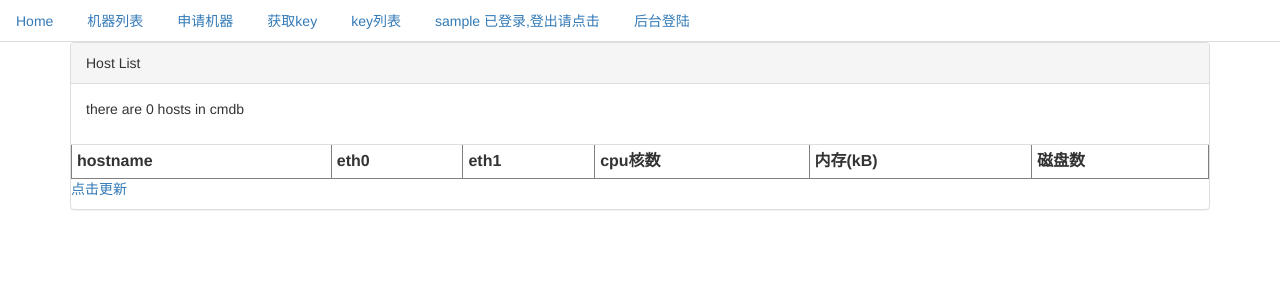
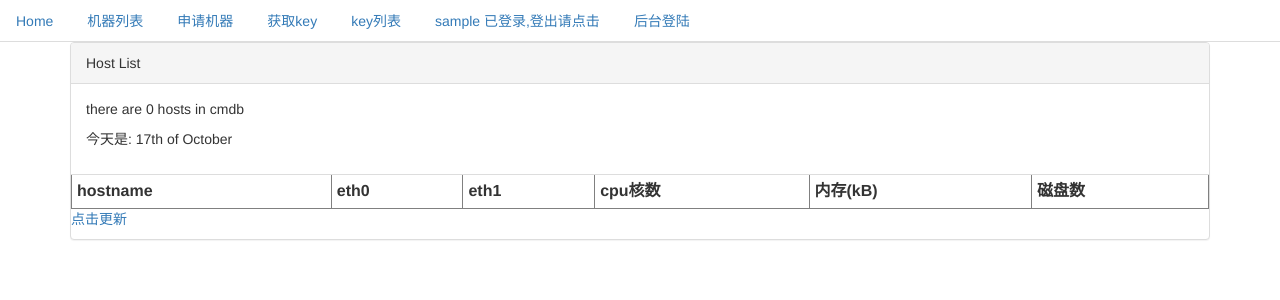
Before and after one commit to gqdw/zm_cmdb, a Django app: page /main/list/ in a window 1280 px wide. Shown: the top 300 px of the page. Run offline with Django 3.2, Linux system fonts and the light colour scheme; the visitor is signed in with stand-in values (Sample User, id 1); data that the repository does not hold is empty; parts of the project's set-up code (start-up, migrations or seed data) failed here and were passed over; some libraries are stand-ins or nearby versions.

Commit message:
Changes to be committed: 	modified:   main/templates/list.html 	add date support

```diff
--- a/zm_cmdb/main/templates/list.html
+++ b/zm_cmdb/main/templates/list.html
@@ -14,6 +14,7 @@
 <div class="panel-heading">Host List</div>
 <div class="panel-body">
 	<p>there are {{ hosts|length }} hosts in cmdb </p>
+	<p>今天是:  {% now "jS \o\f F" %}</p>
 </div>
 <table border="1" class="table table-condensed">
 <tr>
```
